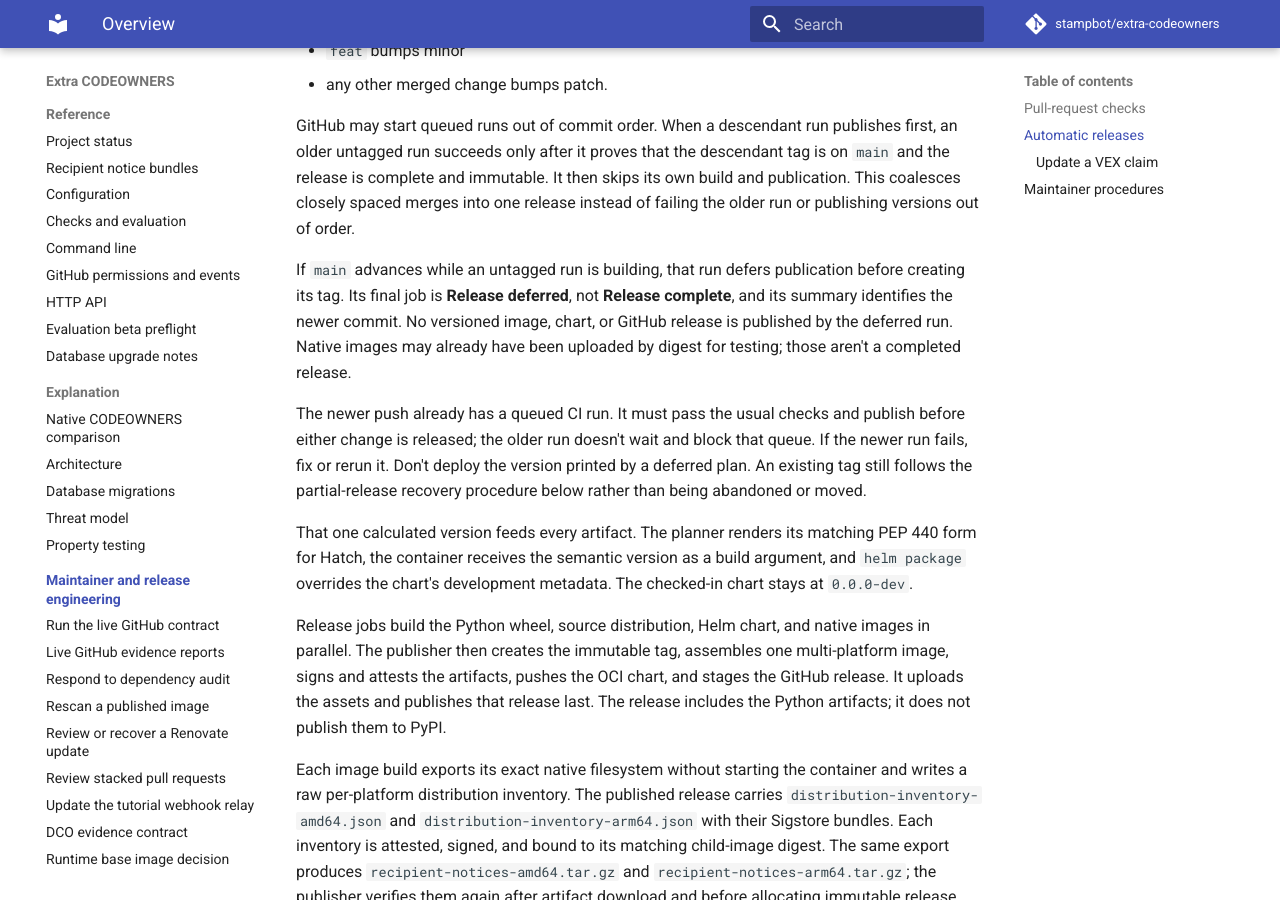
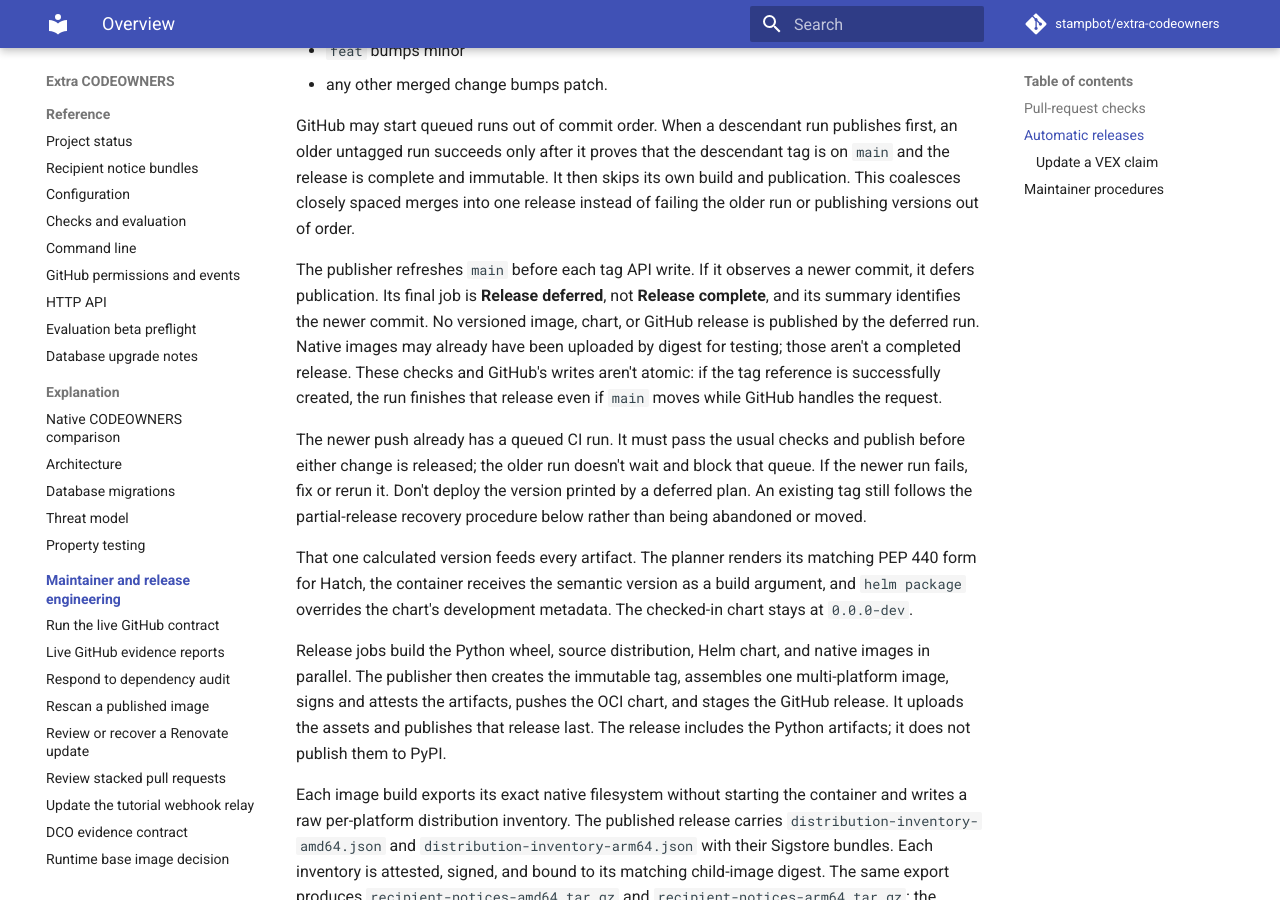
Before and after one commit to stampbot/extra-codeowners, an MkDocs documentation site: the page built from docs/maintainers/index.md, in a window 1280 px wide and 900 px high, scrolled down 1672 px. Built offline with MkDocs 1.6.1 and Material for MkDocs 9.7.7, drawn with Linux system fonts in a browser that asks for light colours; comment, search, counter and statistics services are not loaded.

Commit message:
fix(release): recheck main before creating the tag reference
Signed-off-by: Danny Sauer <github@dannysauer.com>

```diff
--- a/docs/maintainers/index.md
+++ b/docs/maintainers/index.md
@@ -85,12 +85,14 @@ skips its own build and publication. This coalesces closely spaced merges into
 one release instead of failing the older run or publishing versions out of
 order.
 
-If `main` advances while an untagged run is building, that run defers publication
-before creating its tag. Its final job is **Release deferred**, not **Release
+The publisher refreshes `main` before each tag API write. If it observes a
+newer commit, it defers publication. Its final job is **Release deferred**, not **Release
 complete**, and its summary identifies the newer commit. No versioned image,
 chart, or GitHub release is published by the deferred run. Native images may
 already have been uploaded by digest for testing; those aren't a completed
-release.
+release. These checks and GitHub's writes aren't atomic: if the tag reference
+is successfully created, the run finishes that release even if `main` moves
+while GitHub handles the request.
 
 The newer push already has a queued CI run. It must pass the usual checks and
 publish before either change is released; the older run doesn't wait and block
```
Also changed, not shown: 2 other files.
